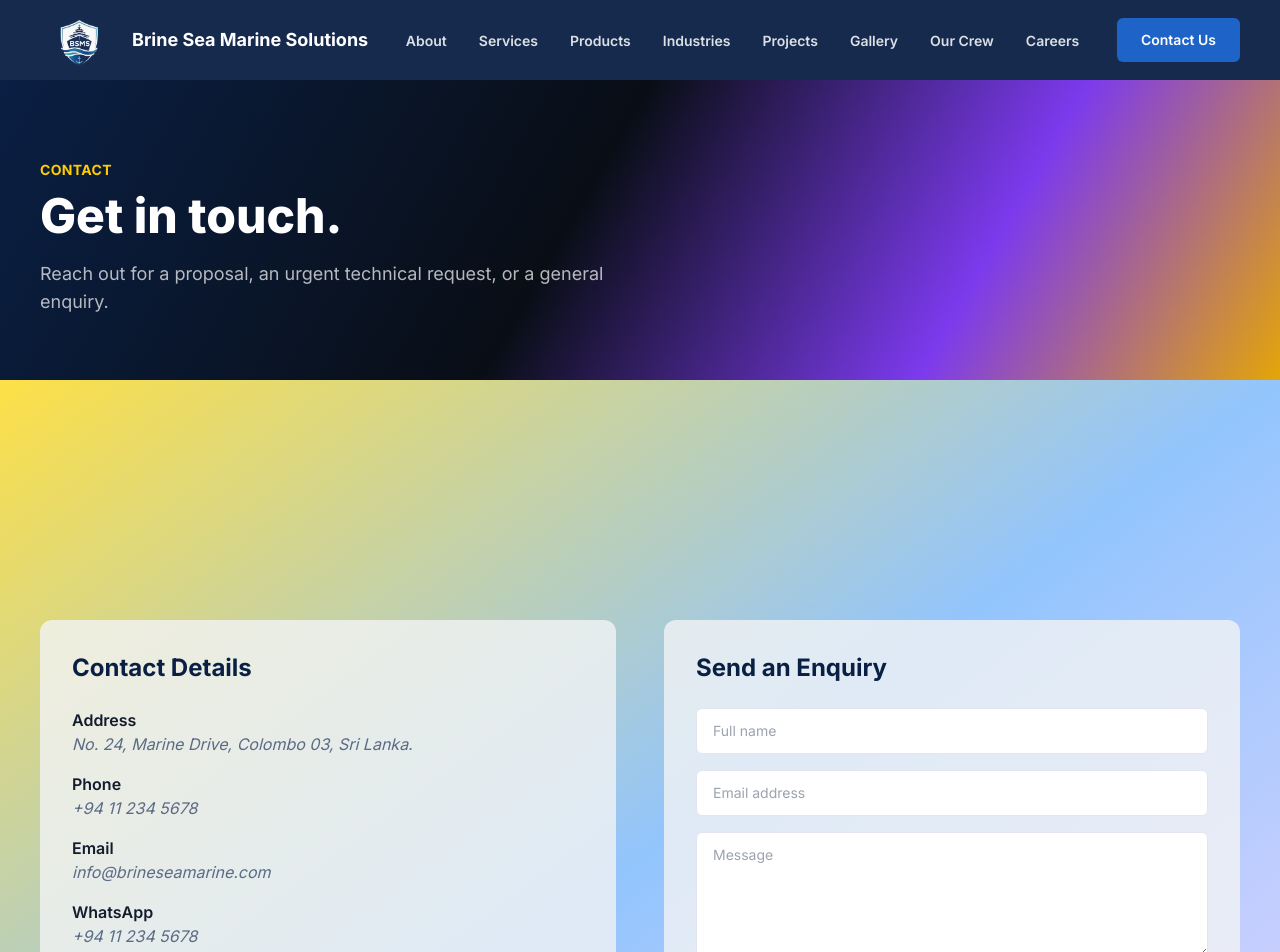
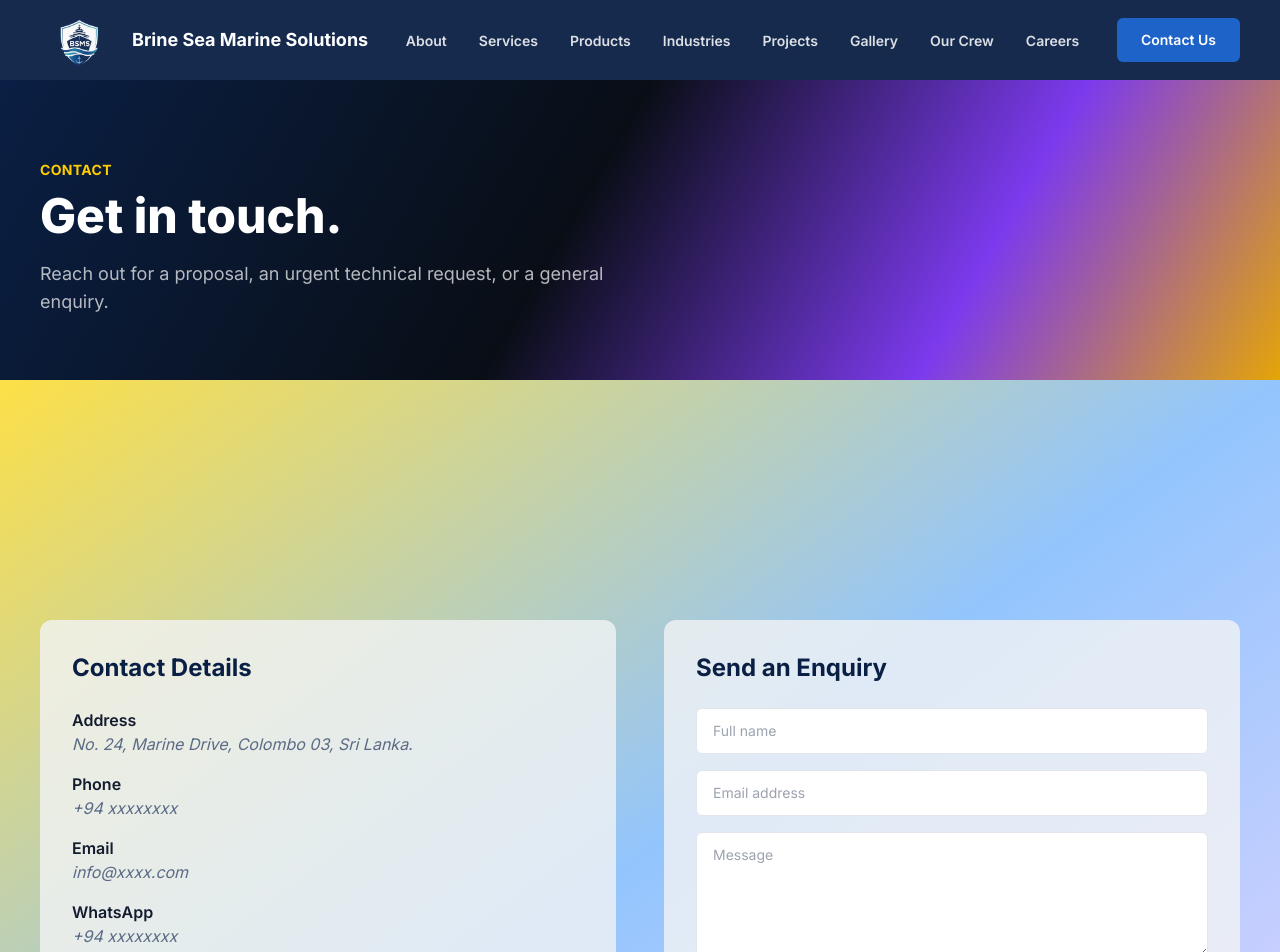
Before and after one commit to sayuofficeuser/brine-sea-marine, a Next.js app: page /contact in a window 1280 px wide. Shown: the top 952 px of the page. Built offline with nearby package versions, Linux system fonts and the light colour scheme.

Commit message:
update contact details

```diff
--- a/app/contact/page.tsx
+++ b/app/contact/page.tsx
@@ -31,15 +31,15 @@ export default function ContactPage() {
               </li>
               <li>
                 <span className="font-semibold text-ink block">Phone</span>
-                <span className="italic">+94 11 234 5678</span>
+                <span className="italic">+94 xxxxxxxx</span>
               </li>
               <li>
                 <span className="font-semibold text-ink block">Email</span>
-                <span className="italic">info@brineseamarine.com</span>
+                <span className="italic">info@xxxx.com</span>
               </li>
               <li>
                 <span className="font-semibold text-ink block">WhatsApp</span>
-                <span className="italic">+94 11 234 5678</span>
+                <span className="italic">+94 xxxxxxxx</span>
               </li>
               <li>
                 <span className="font-semibold text-ink block">
```
